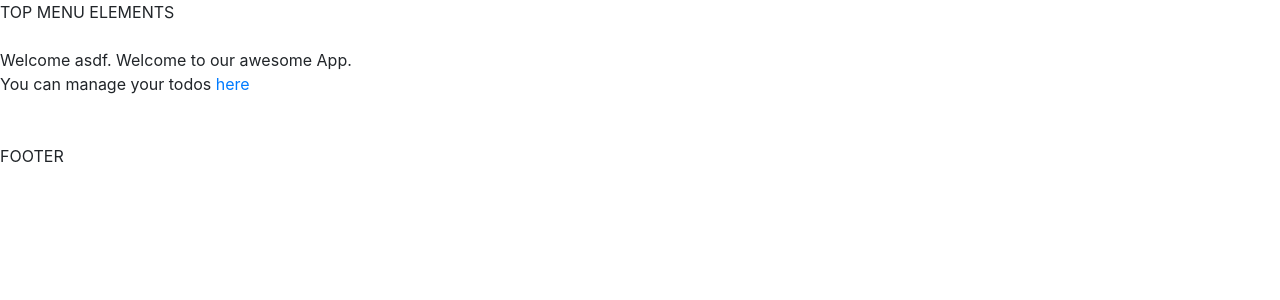
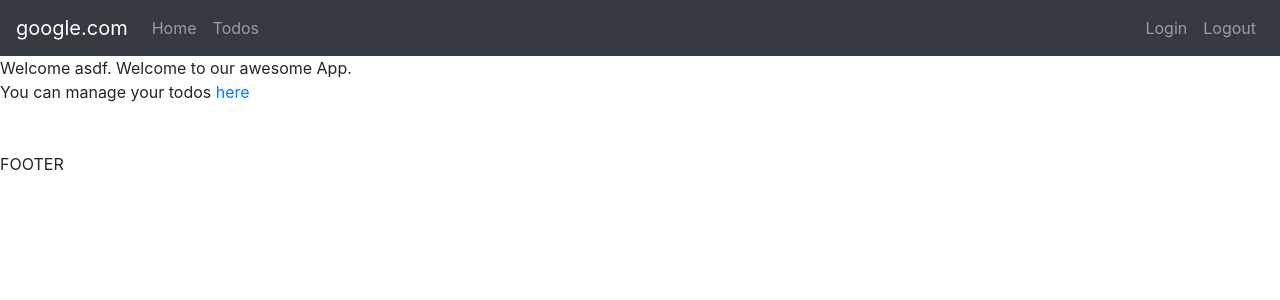
Before and after one commit to colin1004/angular_spring, an Angular app: page /welcome/asdf in a window 1280 px wide. Shown: the top 300 px of the page. Built offline with nearby package versions, Linux system fonts and the light colour scheme.

Commit message:
use bootstrap to style menu bar

```diff
--- a/src/app/menu/menu.component.html
+++ b/src/app/menu/menu.component.html
@@ -1 +1,14 @@
-TOP MENU ELEMENTS <BR /><BR />
+<header>
+  <nav class="navbar navbar-expand-md navbar-dark bg-dark">
+    <div><a href="www.google.com" class="navbar-brand">google.com</a></div>
+
+    <ul class="navbar-nav">
+      <li><a href="/welcome/asdf" class="nav-link">Home</a></li>
+      <li><a href="/todos" class="nav-link">Todos</a></li>
+    </ul>
+    <ul class="navbar-nav navbar-collapse justify-content-end">
+      <li><a href="/login" class="nav-link">Login</a></li>
+      <li><a href="/logout" class="nav-link">Logout</a></li>
+    </ul>
+  </nav>
+</header>
```
